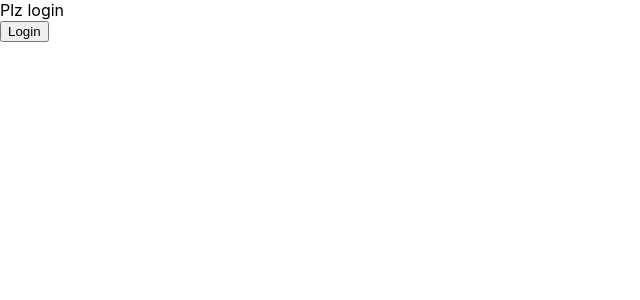
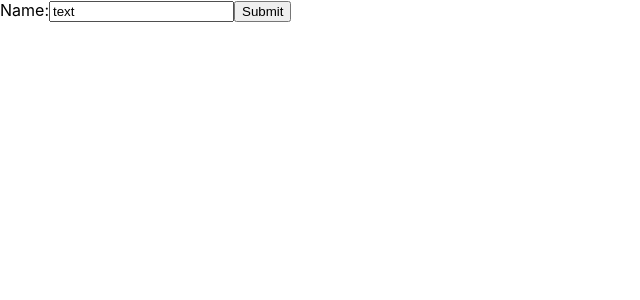
Before and after one commit to tecknovice/react, a React (Create React App) app in the folder learn-react/: page / in a window 1280 px wide. Shown: the top 300 px of the page, without its empty margins (0-640 px from the left). Built offline with nearby package versions, Linux system fonts and the light colour scheme.

Commit message:
add Form

```diff
--- /dev/null
+++ b/learn-react/src/Form.js
@@ -0,0 +1,27 @@
+import React from "react";
+export default class Form extends React.Component {
+    constructor(props) {
+        super(props);
+        this.state = { value: 'text' };
+    }
+    handleChange(event) {
+        this.setState({ value: event.target.value });
+        console.log(this)
+    }
+
+    handleSubmit(event) {
+        alert('A name was submitted: ' + this.state.value);
+        event.preventDefault();
+    }
+    render() {
+        return (
+            <form onSubmit={this.handleSubmit.bind(this)}>
+                <label>
+                    Name:
+                <input type="text" value={this.state.value} onChange={this.handleChange.bind(this)}  />
+                </label>
+                <input type="submit" value="Submit" />
+            </form>
+        );
+    }
+}
--- a/learn-react/src/index.js
+++ b/learn-react/src/index.js
@@ -3,12 +3,13 @@
 import './index.css';
 // import App from './App';
 // import Toggle from './Toggle';
-import LoginControl from './LoginControl';
+// import LoginControl from './LoginControl';
+import Form from "./Form";
 import * as serviceWorker from './serviceWorker';
 
 ReactDOM.render(
   <React.StrictMode>
-    <LoginControl />
+    <Form />
   </React.StrictMode>,
   document.getElementById('root')
 );
```
